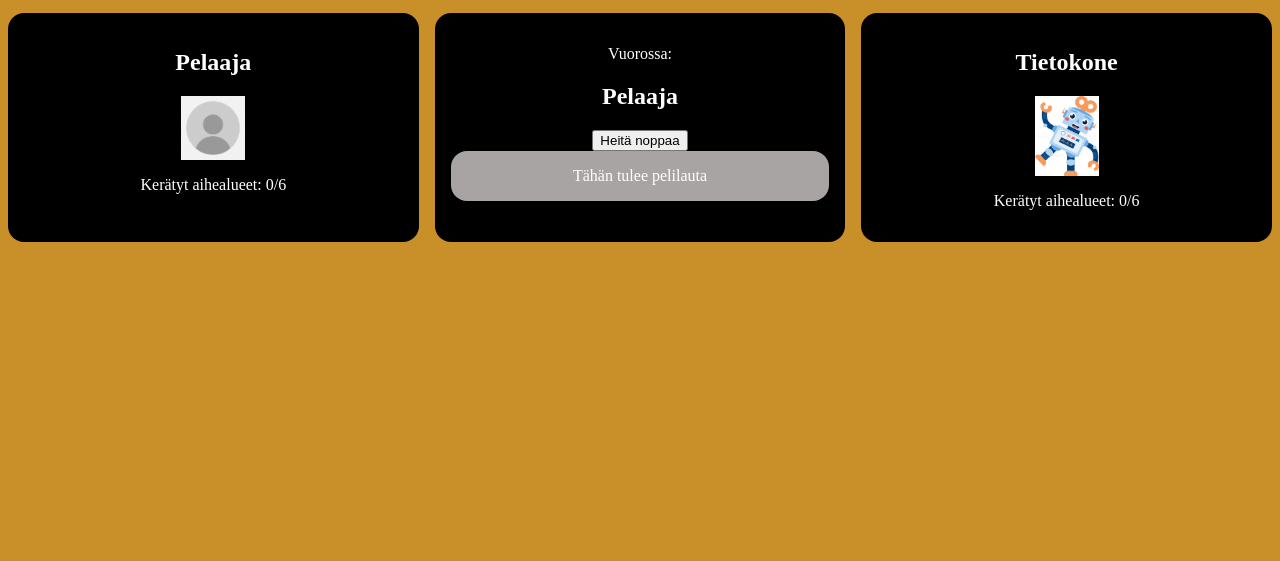
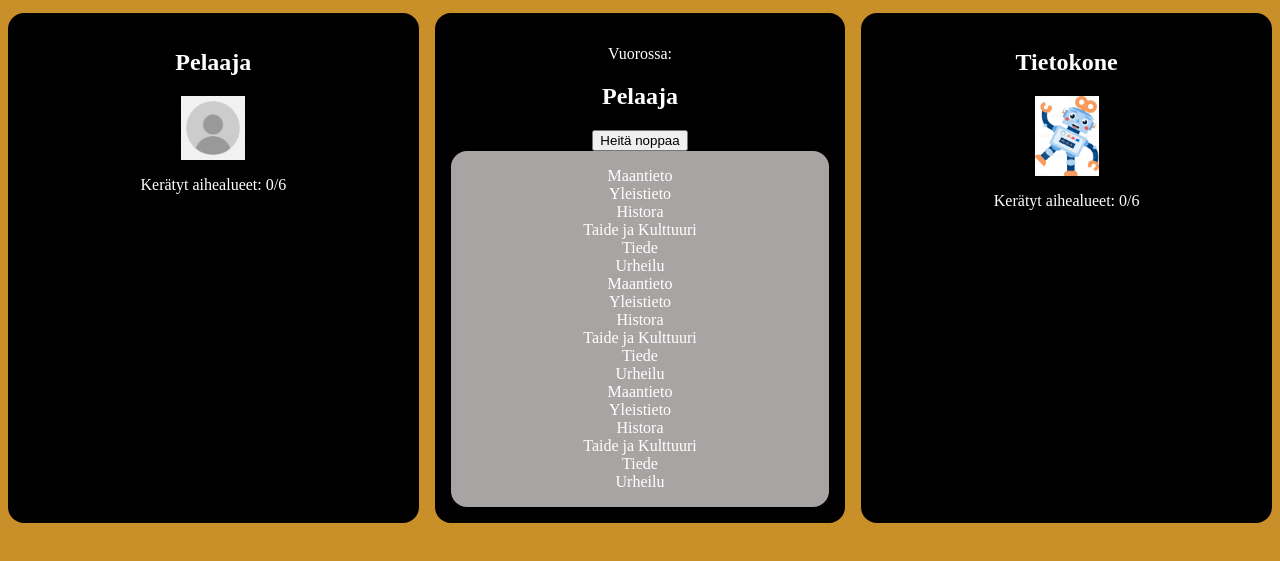
Before and after one commit to Mrivu/Triviapeli, a plain HTML site: page index.html in a window 1280 px wide. Shown: the part 157-718 px from the top of the page. Drawn offline with Linux system fonts and the light colour scheme.

Commit message:
Add space names to board

```diff
--- a/game.js
+++ b/game.js
@@ -10,14 +10,42 @@ const CATEGORIES = [
 const BOARD_SIZE = 18;
 const boardElement = document.querySelector("#board");
 
+CreateBoard();
+
 function CreateBoardCoodrinates() {
     const coordinates = [];
 
     for (let column = 1; column <= 7; column += 1) {
         coordinates.push( { row: 1, column } )
     }
-
-
+    for (let row = 2; row <= 4; row += 1) {
+        coordinates.push( { row, column: 7} )
+    }
+    for (let column = 6; column >= 1; column -= 1) {
+        coordinates.push( { row: 4, column } )
+    }
+    for (let row = 3; row >= 2; row -= 1) {
+        coordinates.push( { row, column: 1 } )
+    }
 
     return coordinates;
 }
+
+function CreateBoard() {
+    const coordinates = CreateBoardCoodrinates();
+    boardElement.innerHTML = "";
+
+    for (let index = 0; index < BOARD_SIZE; index += 1)
+    {
+        const category = CATEGORIES[index % CATEGORIES.length]
+        const coordinate = coordinates[index]
+
+        const newSpace = document.createElement("div");
+
+        newSpace.className = "space";
+
+        newSpace.textContent = category.name;
+
+        boardElement.append(newSpace);
+    }
+}
--- a/index.html
+++ b/index.html
@@ -2,7 +2,7 @@
     <head>
         <title>Trivial pursuit peli</title>
         <link rel="stylesheet" href="styles.css">
-        <script src="game.js"></script>
+        <script src="game.js" defer></script>
     </head>
     <body>
         <header class="game-header">
--- a/styles.css
+++ b/styles.css
@@ -15,6 +15,10 @@ body {
     background: rgb(169, 164, 164);
     padding: 1rem;
     border-radius: 1rem;
+}
+
+.space {
+
 }
 
 .game-header {
```
